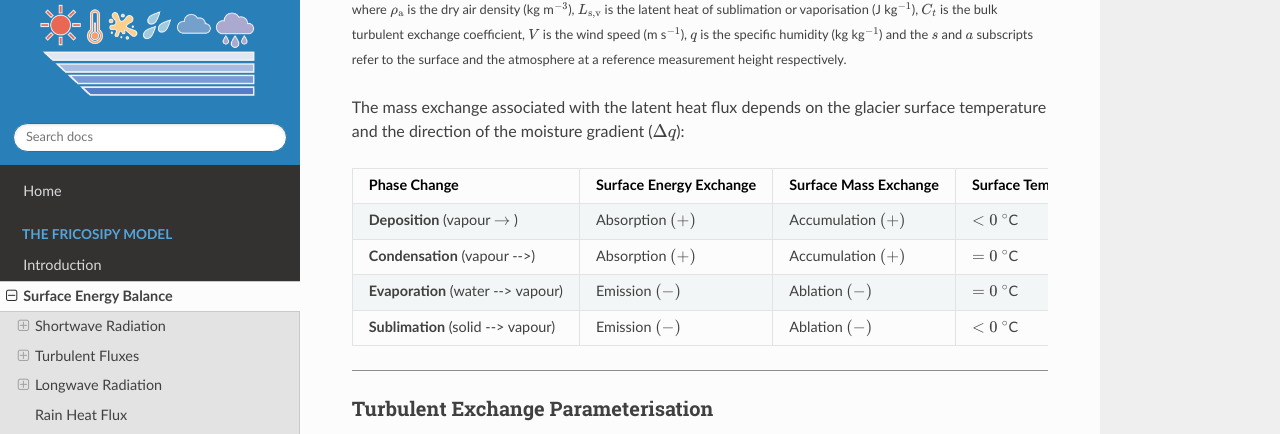
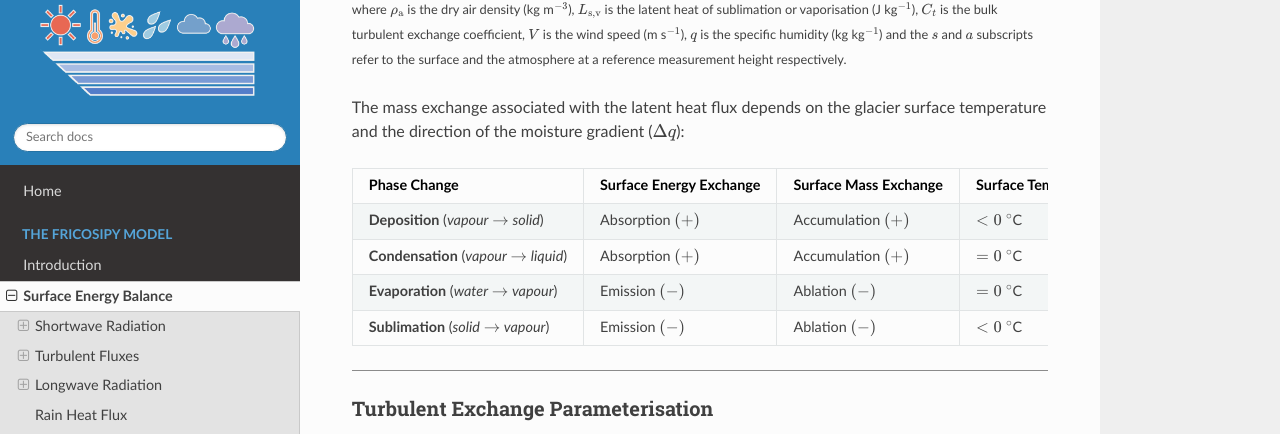
Before and after one commit to MarcusGastaldello/FRICOSIPY, an MkDocs documentation site: the page built from docs/surface_energy_balance.md, in a window 1280 px wide and 900 px high, scrolled down 3937 px. Shown: the part 82-516 px from the top of the window. Built offline with MkDocs 1.6.1, drawn with Linux system fonts in a browser that asks for light colours; nearby versions of some CDN libraries.

Commit message:
Update surface_energy_balance.md

```diff
--- a/docs/surface_energy_balance.md
+++ b/docs/surface_energy_balance.md
@@ -177,12 +177,12 @@ $$
 
 The mass exchange associated with the latent heat flux depends on the glacier surface temperature and the direction of the moisture gradient ($\Delta q$):
 
-| Phase Change | Surface Energy Exchange | Surface Mass Exchange | Surface Temperature |
+| Phase Change | Surface Energy Exchange | Surface Mass Exchange | Surface Temp |
 |-----------|----------|-----------|------------|
-| **Deposition** (vapour $\rightarrow$ ) | Absorption $(+)$ | Accumulation $(+)$ | $< 0$ $^\circ$C |
-| **Condensation** (vapour -->) | Absorption $(+)$ | Accumulation $(+)$ | $= 0$ $^\circ$C |
-| **Evaporation** (water --> vapour) | Emission $(-)$ | Ablation $(-)$ | $= 0$ $^\circ$C |
-| **Sublimation** (solid --> vapour) | Emission $(-)$ | Ablation $(-)$ | $< 0$ $^\circ$C |
+| **Deposition** (*vapour* $\rightarrow$ *solid*) | Absorption $(+)$ | Accumulation $(+)$ | $< 0$ $^\circ$C |
+| **Condensation** (*vapour* $\rightarrow$ *liquid*) | Absorption $(+)$ | Accumulation $(+)$ | $= 0$ $^\circ$C |
+| **Evaporation** (*water* $\rightarrow$ *vapour*) | Emission $(-)$ | Ablation $(-)$ | $= 0$ $^\circ$C |
+| **Sublimation** (*solid* $\rightarrow$ *vapour*) | Emission $(-)$ | Ablation $(-)$ | $< 0$ $^\circ$C |
 
 <hr style="height:1px; background-color:#8b8b8b; border:none;" />
 
```
